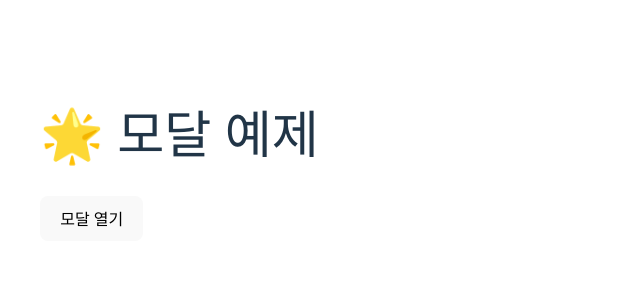
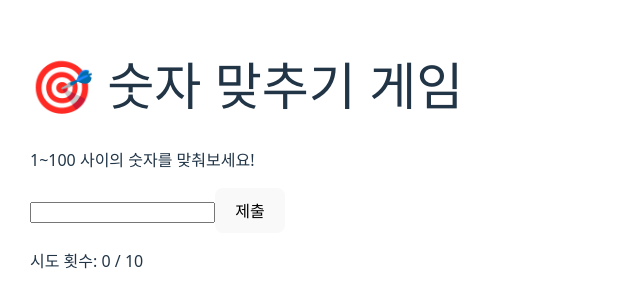
Before and after one commit to jjjuun-debug/practice-fe, a React (Vite) app: page / in a window 1280 px wide. Shown: the part 244-552 px from the top of the page, without its empty margins (0-640 px from the left). Built offline with nearby package versions, Linux system fonts and the light colour scheme.

Commit message:
khs_homework_day8

```diff
--- a/src/App.jsx
+++ b/src/App.jsx
@@ -1,15 +1,56 @@
 import React, { useState } from 'react';
-import Modal from './components/BusinessCard';
+
+function generateRandom() {
+  return Math.floor(Math.random() * 100) + 1;
+}
 
 function App() {
-  const [isOpen, setIsOpen] = useState(false);
+  const [input, setInput] = useState('');
+  const [message, setMessage] = useState('');
+  const [answer, setAnswer] = useState(generateRandom());
+  const [tries, setTries] = useState(0);
+  const maxTries = 10;
+
+  const handleGuess = () => {
+    const guess = Number(input);
+    if (guess === answer) {
+      setMessage('🎉 정답입니다!');
+    } else if (guess < answer) {
+      setMessage('📉 더 높아요!');
+    } else {
+      setMessage('📈 더 낮아요!');
+    }
+    setTries(tries + 1);
+  };
+
+  const handleReset = () => {
+    setAnswer(generateRandom());
+    setInput('');
+    setMessage('');
+    setTries(0);
+  };
 
   return (
-    <div style={{ padding: '40px' }}>
-      <h1>🌟 모달 예제</h1>
-      <button onClick={() => setIsOpen(true)}>모달 열기</button>
-
-      {isOpen && <Modal onClose={() => setIsOpen(false)} />}
+    <div style={{ padding: '30px' }}>
+      <h1>🎯 숫자 맞추기 게임</h1>
+      <p>1~100 사이의 숫자를 맞춰보세요!</p>
+      <input
+        type="number"
+        value={input}
+        onChange={(e) => setInput(e.target.value)}
+        disabled={tries >= maxTries || message === '🎉 정답입니다!'}
+      />
+      <button
+        onClick={handleGuess}
+        disabled={tries >= maxTries || message === '🎉 정답입니다!'}
+      >
+        제출
+      </button>
+      <p>{message}</p>
+      <p>시도 횟수: {tries} / {maxTries}</p>
+      {(tries >= maxTries || message === '🎉 정답입니다!') && (
+        <button onClick={handleReset}>다시 시작</button>
+      )}
     </div>
   );
 }
--- a/src/components/BusinessCard.jsx
+++ b/src/components/BusinessCard.jsx
@@ -1,7 +1,6 @@
 import React from 'react';
 
 function Modal({ onClose }) {
-  // 바깥 영역 클릭 시 닫기
   const handleBackgroundClick = (e) => {
     if (e.target.className === 'modal-background') {
       onClose();
@@ -31,8 +30,8 @@ function Modal({ onClose }) {
           minWidth: '300px'
         }}
       >
-        <h2>모달창이에요!</h2>
-        <p>이건 모달 컴포넌트로 분리된 창입니다.</p>
+        <h2>🪟 모달창입니다!</h2>
+        <p>이건 별도로 만든 컴포넌트예요.</p>
         <button onClick={onClose}>닫기</button>
       </div>
     </div>
```
